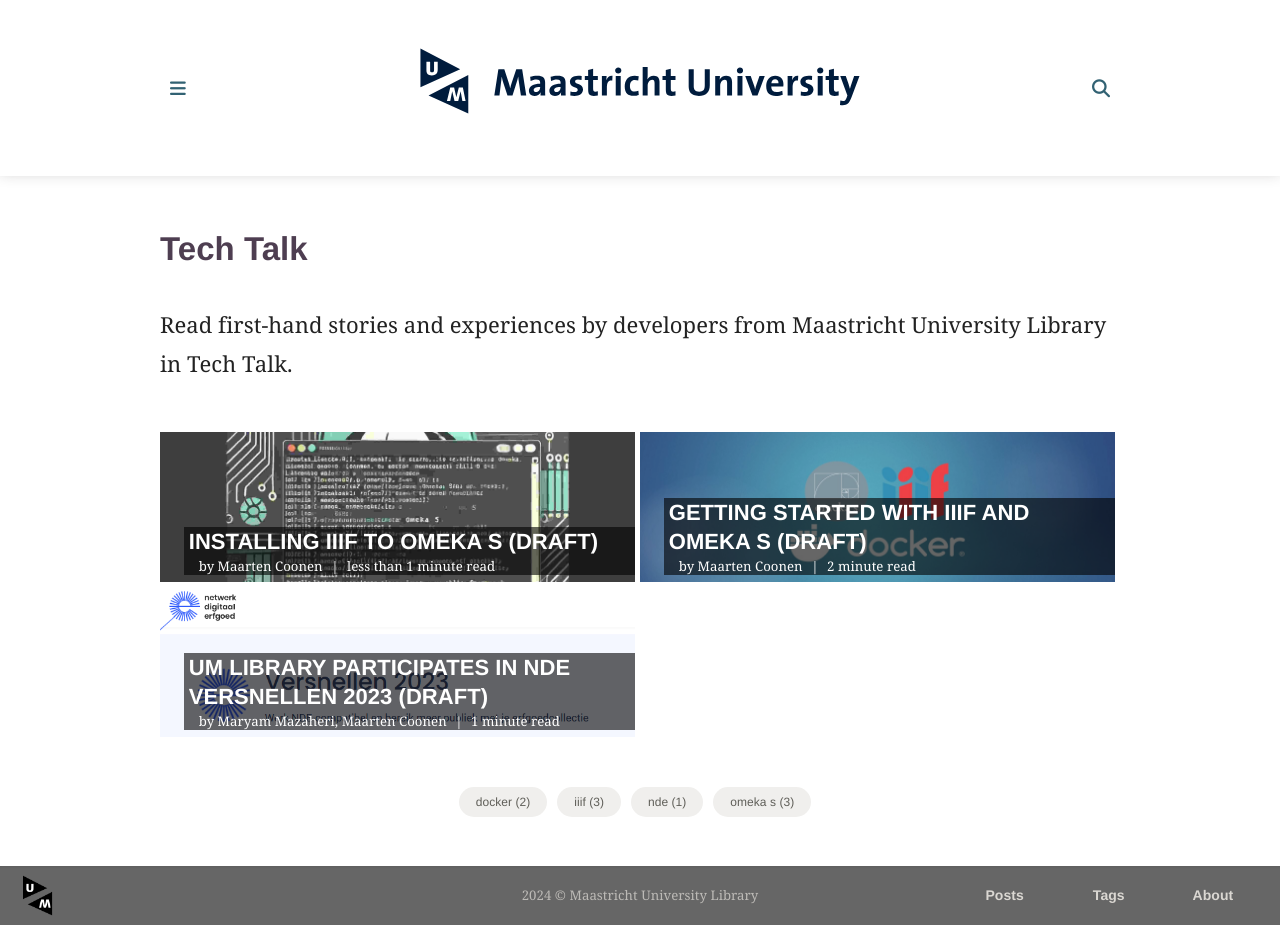
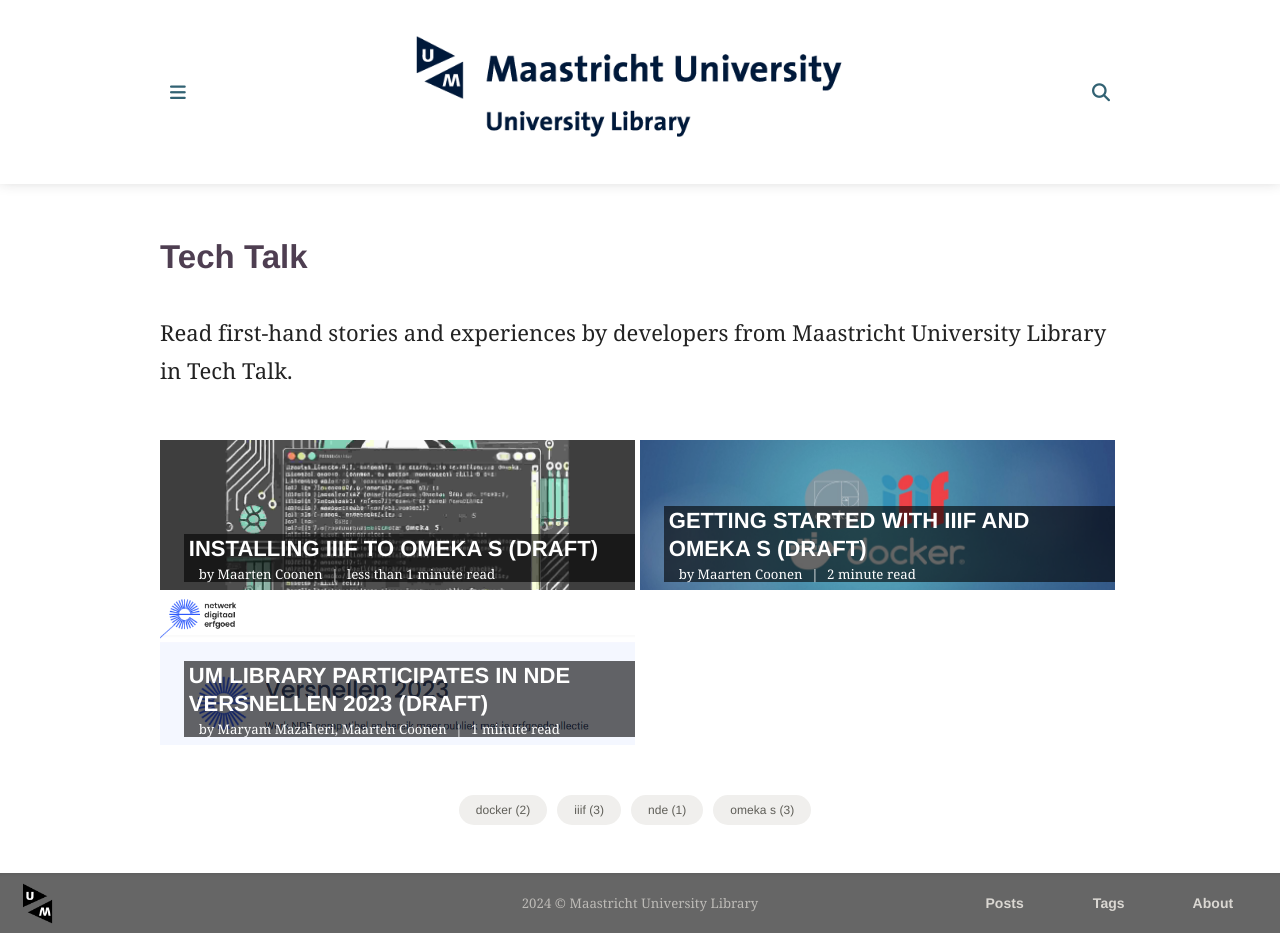
Before and after one commit to MaastrichtU-Library/tech-talk, a Jekyll site: the page built from index.html, in a window 1280 px wide. Built offline with Jekyll 4.4.1, drawn with Linux system fonts in a browser that asks for light colours; some web fonts are replaced; the list of posts is cut into pages by our own code.

Commit message:
Changed logo

```diff
--- a/_config.yml
+++ b/_config.yml
@@ -5,7 +5,7 @@
 baseurl: "/" # the subpath of your site, e.g. /blog
 permalink: ':title:output_ext'
 url: "https://maastrichtu-library.github.io/tech-talk" # the base hostname & protocol for your site, e.g. http://example.com
-logo: "/assets/img/branding/UM-logo-light.svg"
+logo: "/assets/img/branding/UB-logo-light.png"
 logo-icon: "/assets/img/branding/UM-symbol-dark.png"
 logo-icon-SEO: "/assets/img/branding/UM-symbol-light.png" # must be a non SVG file
 
@@ -21,7 +21,7 @@
 # the browser is closed or not)
 night_mode: "auto"
 
-logo-dark: "/assets/img/branding/UM-logo-dark.png"
+logo-dark: "/assets/img/branding/UB-logo-dark.png"
 highlight_theme: syntax-base16.solarized.dark # select a dark theme for the code highlighter if needed
 
 # Author settings
```
Also changed, not shown: assets/img/branding/UB-logo-dark.png (added), assets/img/branding/UB-logo-light.png (added), assets/img/branding/UM-logo-dark.png (deleted), assets/img/branding/UM-logo-light.svg (deleted).
